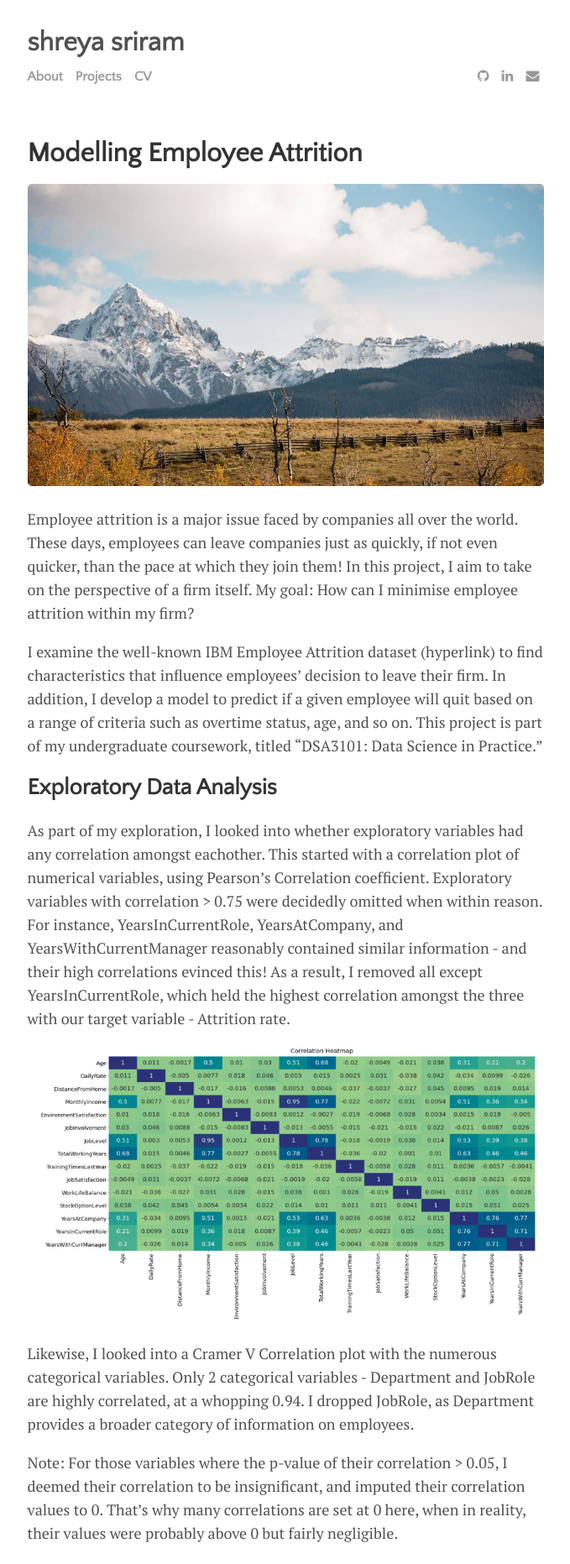
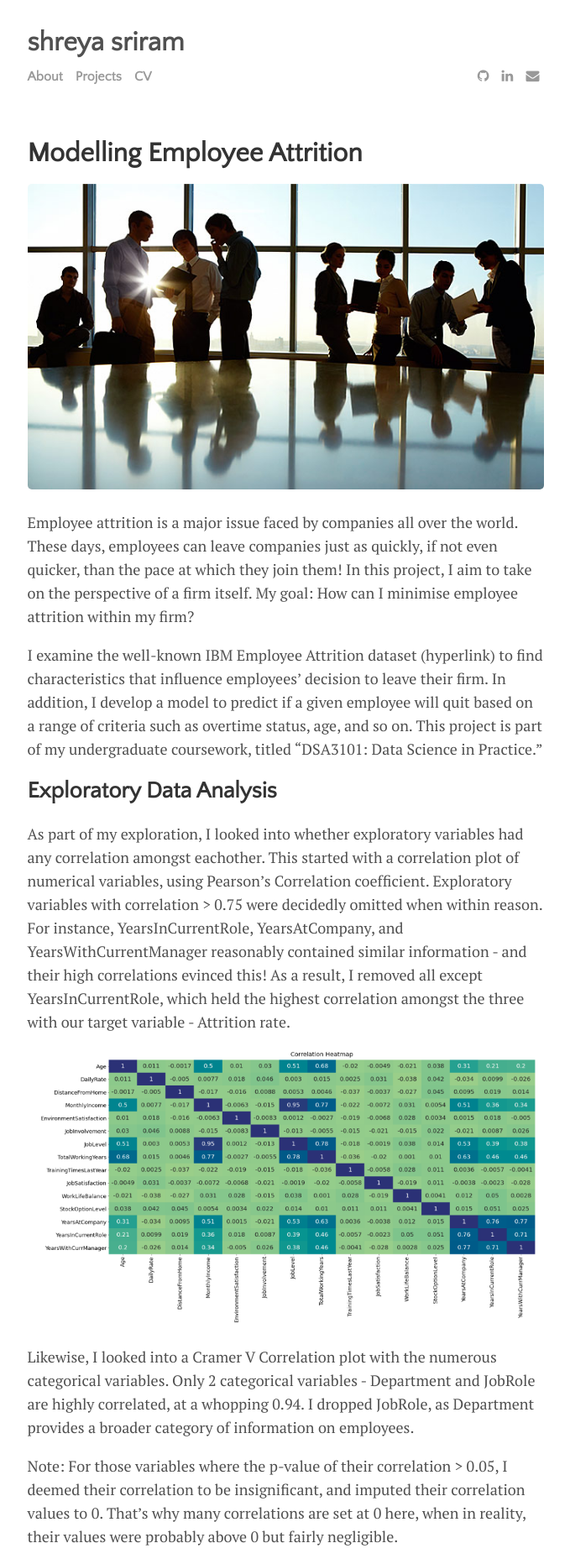
Before and after one commit to shreyasriram4/shreyasriram4.github.io, a Jekyll site: the page built from _posts/2022-08-19-employee-attrition.md, in a window 1280 px wide. Shown: the top 1863 px of the page at 84% size, without its empty margins (300-979 px from the left). Built offline with Jekyll 4.4.1, drawn with Linux system fonts in a browser that asks for light colours.

Commit message:
Update 2022-08-19-employee-attrition.md

```diff
--- a/_posts/2022-08-19-employee-attrition.md
+++ b/_posts/2022-08-19-employee-attrition.md
@@ -4,7 +4,7 @@ title: "Modelling Employee Attrition"
 author: "Shreya Sriram"
 categories: journal
 tags: [documentation,sample]
-image: mountains.jpg
+image: employees.jpeg
 ---
 
 Employee attrition is a major issue faced by companies all over the world. These days, employees can leave companies just as quickly, if not even quicker, than the pace at which they join them! In this project, I aim to take on the perspective of a firm itself. My goal: How can I minimise employee attrition within my firm?
@@ -32,6 +32,7 @@ Here comes the exciting part - modelling! The importance of different features t
 Right off the bat, I knew that accuracy is not the metric to look at, primarily because of the imbalance in the dataset. A whopping minority of 1 in 6 entries in our training dataset encompassed a positive attrition status. As a result, a high accuracy may not be an indication that the model is performing well - the model may just gravitate strongly towards assigning negative attrition status. This poses high risks of Type 2 Error.
 
 ![Alt Text](/assets/img/imbalance.png)
+<img src="/assets/img/imbalance.png" alt="imbalance" width="200"/>
 
 I chose to prioritise Recall over metrics like accuracy, because of the importance of pointedly identifying cases of attrition (AttritionStatus = 1). A couple of False Positives (also known as Type 1 error) would be alright, just so long as I succeed in identifying those individuals who are likely to quit. However, too high a Type 1 Error would not be ideal either, which is why I also looked into Precision.
 
```
